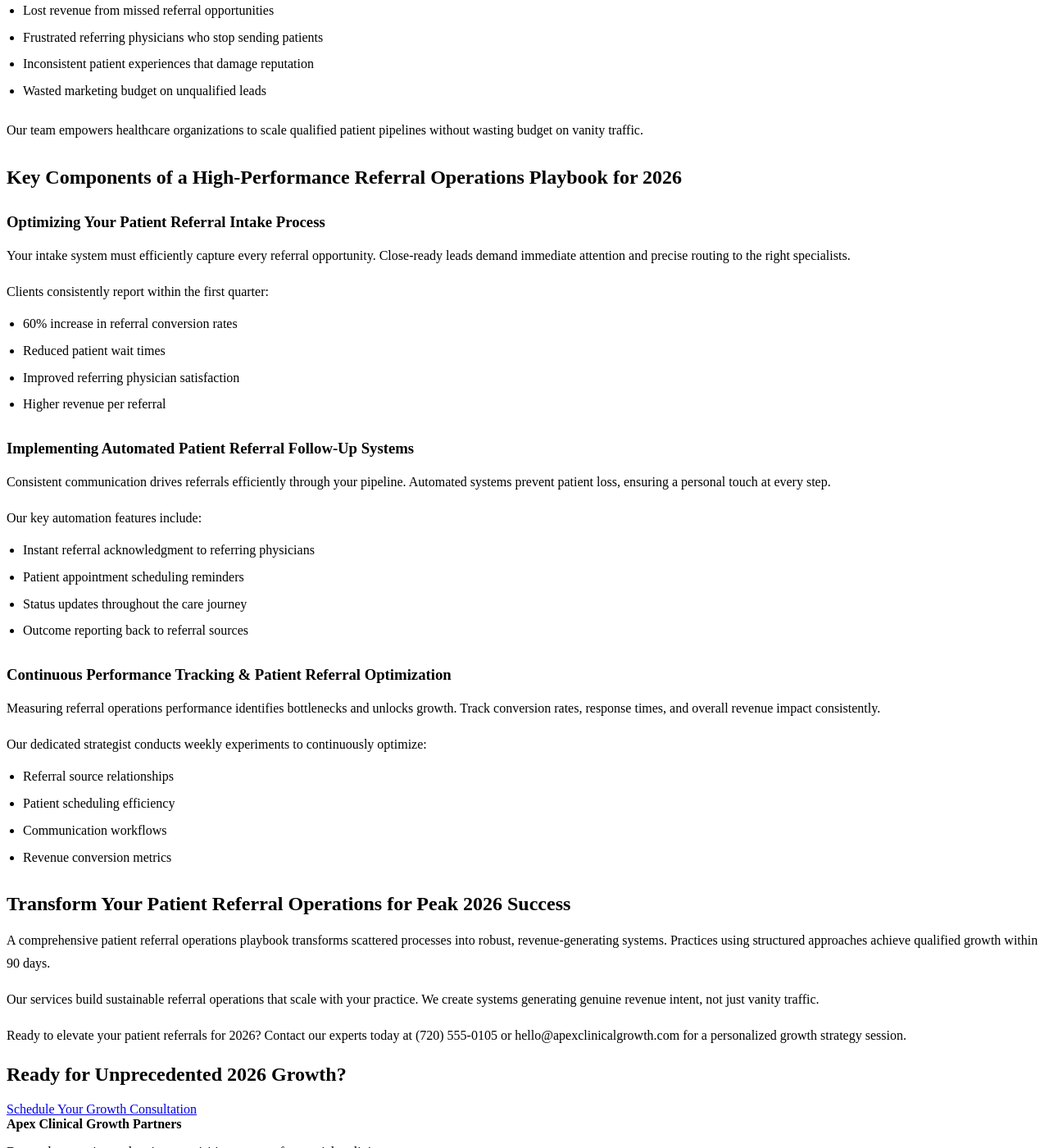
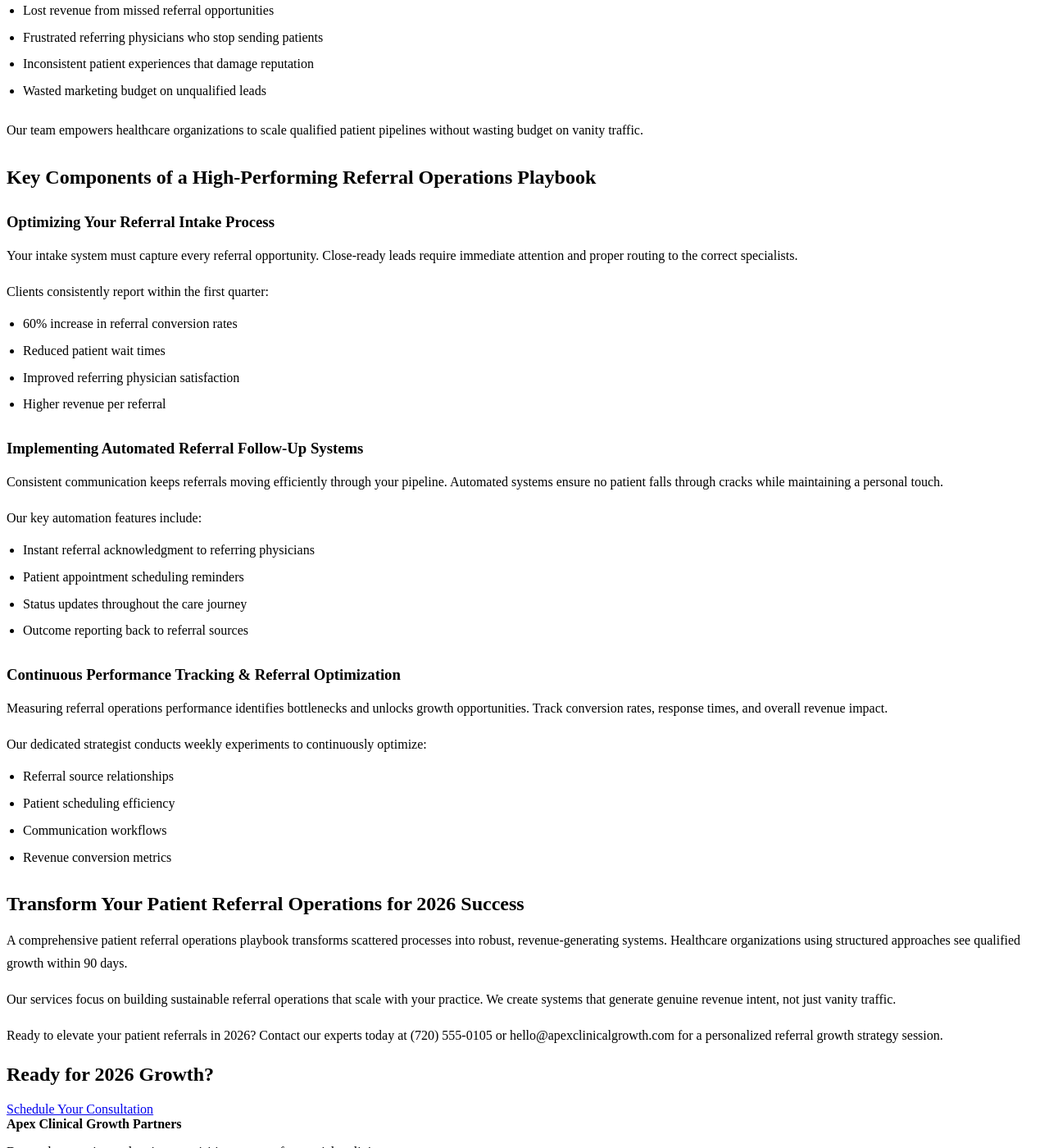
Before and after one commit to prjctlphbt/orbitr-canary-angular-20260228, a Jekyll site: the page angular-referral-ops-playbook-20260228142149.html, which Jekyll copies as it is, in a window 1280 px wide and 1400 px high, scrolled down 361 px. Shown: the whole window at 82% size. Built offline with Jekyll 4.4.1, drawn with Linux system fonts in a browser that asks for light colours; some of the changed text lies outside the part shown.

Commit message:
Rollback: Revert changes to angular-referral-ops-playbook-20260228142149.html

```diff
--- a/angular-referral-ops-playbook-20260228142149.html
+++ b/angular-referral-ops-playbook-20260228142149.html
@@ -4,8 +4,8 @@
 <head>
 <meta charset="utf-8"/>
 <meta content="width=device-width, initial-scale=1.0" name="viewport"/>
-<meta content="Unlock unparalleled growth in 2026 with our Patient Referral Operations Playbook. Optimize healthcare workflows, boost revenue, and deliver exceptional patient outcomes. Transform your practice." name="description"/>
-<title>Patient Referral Operations Playbook 2026: Maximize Healthcare Growth &amp; Patient Outcomes</title>
+<meta content="Master patient referrals in 2026 with our comprehensive operations playbook. Optimize healthcare workflows, boost growth, and achieve superior patient outcomes. Transform your practice today." name="description"/>
+<title>Patient Referral Operations Playbook 2026 | Boost Healthcare Growth &amp; Outcomes</title>
 <style>
 
 
@@ -102,16 +102,16 @@
 <main class="page-main">
 <section class="page-hero landing-hero">
 <div class="container">
-<h1 translate="no">Patient Referral Operations Playbook 2026: Drive Healthcare Growth</h1>
-<a class="cta" href="/services/">Unlock Your 2026 Referral Playbook</a>
+<h1>Patient Referral Operations Playbook 2026: Drive Healthcare Growth</h1>
+<a class="cta" href="/services/">Get Your 2026 Playbook</a>
 </div>
 </section>
 <section class="landing-content">
 <div class="container orbitr-generated-content">
-<h1 translate="no">Patient Referral Operations Playbook 2026: Drive Healthcare Growth</h1>
-<p>A robust patient referral operations playbook is essential for growth in 2026. Many healthcare organizations lose significant revenue from inefficient processes and missed follow-ups.</p>
+<h1>Patient Referral Operations Playbook 2026: Drive Healthcare Growth</h1>
+<p>Your patient referral operations playbook is critical for growth in 2026. Most healthcare organizations lose 40% of referrals due to broken processes and missed follow-ups.</p>
 <p>Apex Clinical Growth Partners, serving the Denver, CO community, specializes in creating systematic approaches that convert referral intent into sustainable revenue growth.</p>
-<h2>Why a 2026 Patient Referral Operations Playbook is Essential for Sustainable Growth</h2>
+<h2>Why a 2026 Patient Referral Operations Playbook is Crucial for Growth</h2>
 <p>Effective referral operations directly impact your bottom line. Without a structured patient referral operations playbook, practices experience:</p>
 <ul>
 <li>Lost revenue from missed referral opportunities</li>
@@ -120,9 +120,9 @@
 <li>Wasted marketing budget on unqualified leads</li>
 </ul>
 <p>Our team empowers healthcare organizations to scale qualified patient pipelines without wasting budget on vanity traffic.</p>
-<h2>Key Components of a High-Performance Referral Operations Playbook for 2026</h2>
-<h3>Optimizing Your Patient Referral Intake Process</h3>
-<p>Your intake system must efficiently capture every referral opportunity. Close-ready leads demand immediate attention and precise routing to the right specialists.</p>
+<h2>Key Components of a High-Performing Referral Operations Playbook</h2>
+<h3>Optimizing Your Referral Intake Process</h3>
+<p>Your intake system must capture every referral opportunity. Close-ready leads require immediate attention and proper routing to the correct specialists.</p>
 <p>Clients consistently report within the first quarter:
 <ul>
 <li>60% increase in referral conversion rates</li>
@@ -130,8 +130,8 @@
 <li>Improved referring physician satisfaction</li>
 <li>Higher revenue per referral</li>
 </ul></p>
-<h3>Implementing Automated Patient Referral Follow-Up Systems</h3>
-<p>Consistent communication drives referrals efficiently through your pipeline. Automated systems prevent patient loss, ensuring a personal touch at every step.</p>
+<h3>Implementing Automated Referral Follow-Up Systems</h3>
+<p>Consistent communication keeps referrals moving efficiently through your pipeline. Automated systems ensure no patient falls through cracks while maintaining a personal touch.</p>
 <p>Our key automation features include:
 <ul>
 <li>Instant referral acknowledgment to referring physicians</li>
@@ -139,8 +139,8 @@
 <li>Status updates throughout the care journey</li>
 <li>Outcome reporting back to referral sources</li>
 </ul></p>
-<h3>Continuous Performance Tracking &amp; Patient Referral Optimization</h3>
-<p>Measuring referral operations performance identifies bottlenecks and unlocks growth. Track conversion rates, response times, and overall revenue impact consistently.</p>
+<h3>Continuous Performance Tracking &amp; Referral Optimization</h3>
+<p>Measuring referral operations performance identifies bottlenecks and unlocks growth opportunities. Track conversion rates, response times, and overall revenue impact.</p>
 <p>Our dedicated strategist conducts weekly experiments to continuously optimize:
 <ul>
 <li>Referral source relationships</li>
@@ -148,16 +148,16 @@
 <li>Communication workflows</li>
 <li>Revenue conversion metrics</li>
 </ul></p>
-<h2>Transform Your Patient Referral Operations for Peak 2026 Success</h2>
-<p>A comprehensive patient referral operations playbook transforms scattered processes into robust, revenue-generating systems. Practices using structured approaches achieve qualified growth within 90 days.</p>
-<p>Our services build sustainable referral operations that scale with your practice. We create systems generating genuine revenue intent, not just vanity traffic.</p>
-<p>Ready to elevate your patient referrals for 2026? Contact our experts today at (720) 555-0105 or hello@apexclinicalgrowth.com for a personalized growth strategy session.</p>
+<h2>Transform Your Patient Referral Operations for 2026 Success</h2>
+<p>A comprehensive patient referral operations playbook transforms scattered processes into robust, revenue-generating systems. Healthcare organizations using structured approaches see qualified growth within 90 days.</p>
+<p>Our services focus on building sustainable referral operations that scale with your practice. We create systems that generate genuine revenue intent, not just vanity traffic.</p>
+<p>Ready to elevate your patient referrals in 2026? Contact our experts today at (720) 555-0105 or hello@apexclinicalgrowth.com for a personalized referral growth strategy session.</p>
 </div>
 </section>
 <section class="landing-cta">
 <div class="container">
-<h2>Ready for Unprecedented 2026 Growth?</h2>
-<a class="cta" href="/services/">Schedule Your Growth Consultation</a>
+<h2>Ready for 2026 Growth?</h2>
+<a class="cta" href="/services/">Schedule Your Consultation</a>
 </div>
 </section>
 </main>
```
